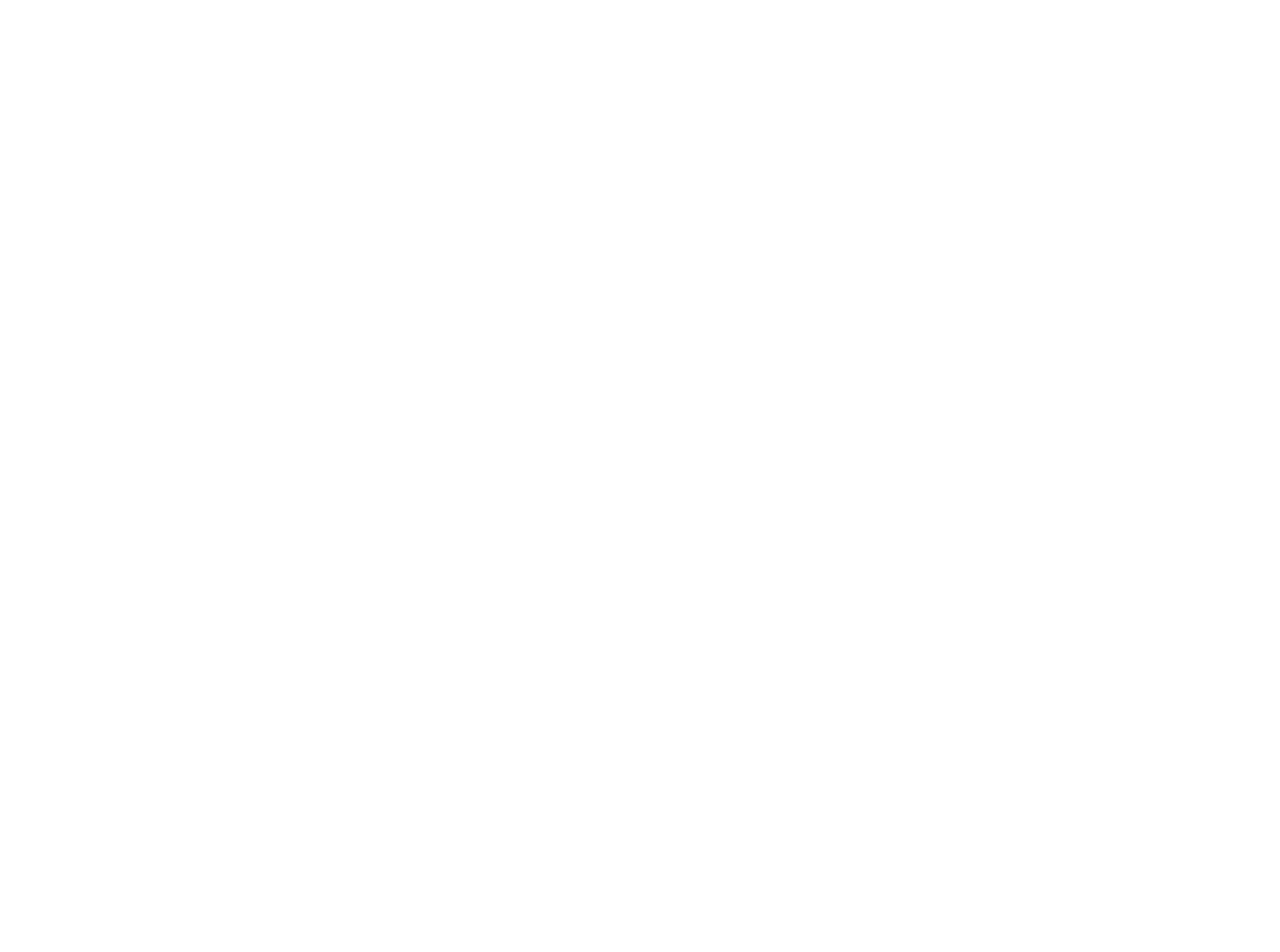
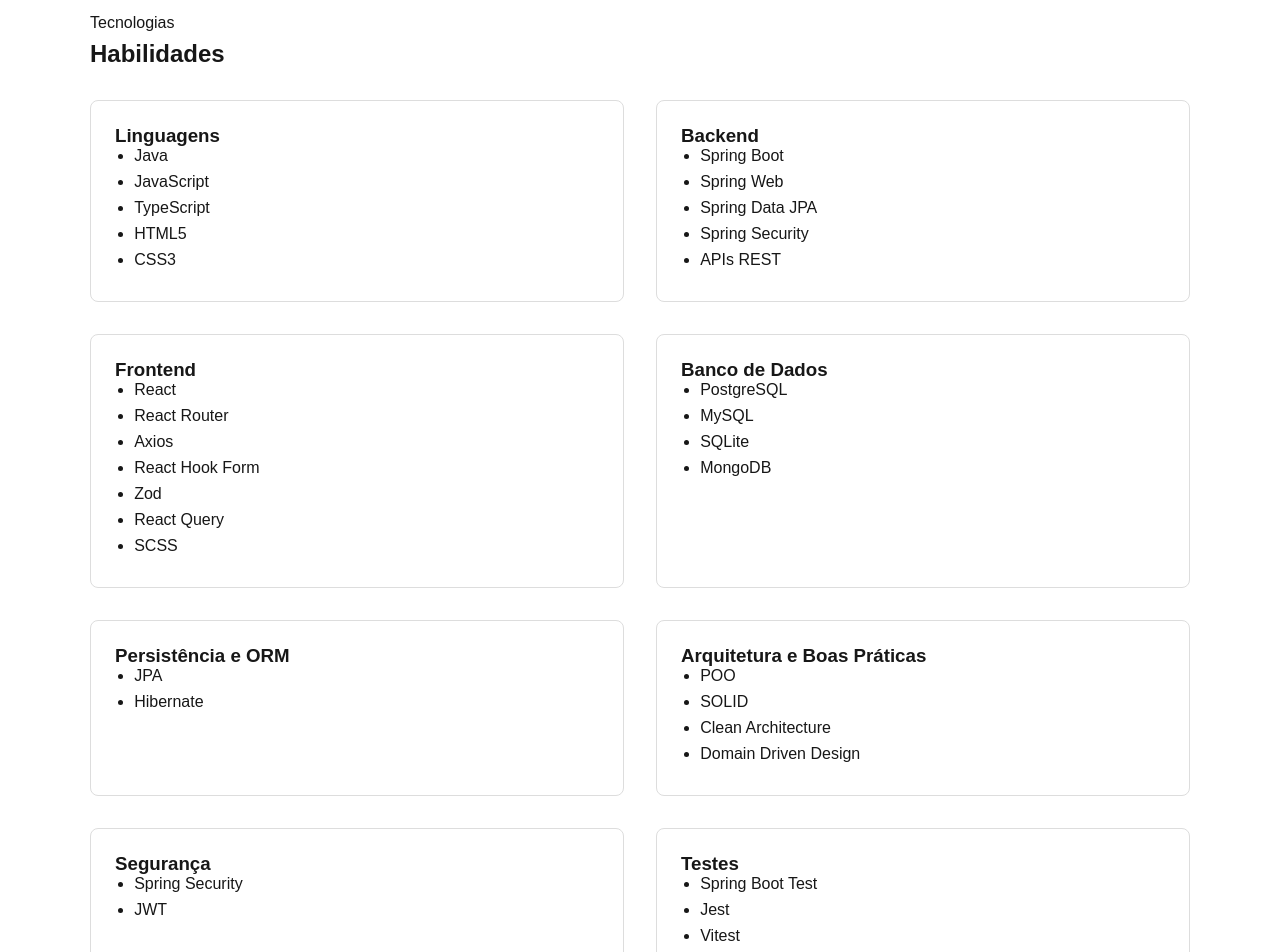
Before and after one commit to JoseWenned/repository-portfolio-profissional, a Next.js app: page / in a window 1280 px wide. Shown: the part 1700-2652 px from the top of the page. Before the commit the page ends 1618 px from the top, so only its background shows below. Built offline with nearby package versions, Linux system fonts and the light colour scheme.

Commit message:
feat: create skills section

```diff
--- a/src/app/page.tsx
+++ b/src/app/page.tsx
@@ -1,6 +1,7 @@
 import About from "@/components/About/About";
 import Header from "@/components/Header/Header";
 import Hero from "@/components/Hero/Hero";
+import Skills from "@/components/Skills/Skills";
 
 export default function Home() {
   return (
@@ -9,6 +10,7 @@
       <main>
         <Hero />
         <About />
+        <Skills />
       </main>
     </>
   );
--- /dev/null
+++ b/src/components/Skills/Skills.module.css
@@ -0,0 +1,48 @@
+.skills {
+  min-height: 100vh;
+  padding: 6rem 0;
+}
+
+.content {
+  max-width: 1100px;
+  margin: 0 auto;
+}
+
+.label {
+  margin: 0;
+}
+
+.content h2 {
+  margin: 0.5rem 0 2rem;
+}
+
+.categories {
+  display: grid;
+  grid-template-columns: repeat(2, 1fr);
+  gap: 2rem;
+}
+
+.category {
+  padding: 1.5rem;
+  border: 1px solid #ddd;
+  border-radius: 8px;
+}
+
+.category h3 {
+  margin-top: 0;
+}
+
+.category ul {
+  margin: 0;
+  padding-left: 1.2rem;
+}
+
+.category li {
+  margin-bottom: 0.5rem;
+}
+
+@media (max-width: 768px) {
+  .categories {
+    grid-template-columns: 1fr;
+  }
+}
--- /dev/null
+++ b/src/components/Skills/Skills.tsx
@@ -0,0 +1,28 @@
+import { skills } from "@/data/skills";
+import styles from "./Skills.module.css";
+
+export default function Skills() {
+  return (
+    <section className={styles.skills} id="habilidades">
+      <div className={styles.content}>
+        <p className={styles.label}>Tecnologias</p>
+
+        <h2>Habilidades</h2>
+
+        <div className={styles.categories}>
+          {skills.map((skill) => (
+            <div className={styles.category} key={skill.category}>
+              <h3>{skill.category}</h3>
+
+              <ul>
+                {skill.technologies.map((technology) => (
+                  <li key={technology}>{technology}</li>
+                ))}
+              </ul>
+            </div>
+          ))}
+        </div>
+      </div>
+    </section>
+  );
+}
--- /dev/null
+++ b/src/data/skills.ts
@@ -0,0 +1,74 @@
+export const skills = [
+    {
+        category: "Linguagens",
+        technologies: ["Java", "JavaScript", "TypeScript", "HTML5", "CSS3"],
+    },
+    {
+        category: "Backend",
+        technologies: [
+        "Spring Boot",
+        "Spring Web",
+        "Spring Data JPA",
+        "Spring Security",
+        "APIs REST",
+        ],
+    },
+    {
+        category: "Frontend",
+        technologies: [
+        "React",
+        "React Router",
+        "Axios",
+        "React Hook Form",
+        "Zod",
+        "React Query",
+        "SCSS",
+        ],
+    },
+    {
+        category: "Banco de Dados",
+        technologies: ["PostgreSQL", "MySQL", "SQLite", "MongoDB"],
+    },
+    {
+        category: "Persistência e ORM",
+        technologies: ["JPA", "Hibernate"],
+    },
+    {
+        category: "Arquitetura e Boas Práticas",
+        technologies: [
+        "POO",
+        "SOLID",
+        "Clean Architecture",
+        "Domain Driven Design",
+        ],
+    },
+    {
+        category: "Segurança",
+        technologies: ["Spring Security", "JWT"],
+    },
+    {
+        category: "Testes",
+        technologies: [
+        "Spring Boot Test",
+        "Jest",
+        "Vitest",
+        "React Testing Library",
+        "Cypress",
+        ],
+    },
+    {
+        category: "Ferramentas",
+        technologies: [
+        "Git",
+        "GitHub",
+        "Maven",
+        "Docker",
+        "Docker Compose",
+        "Swagger",
+        ],
+    },
+    {
+        category: "Metodologias",
+        technologies: ["Scrum", "Kanban"],
+    },
+];
```
